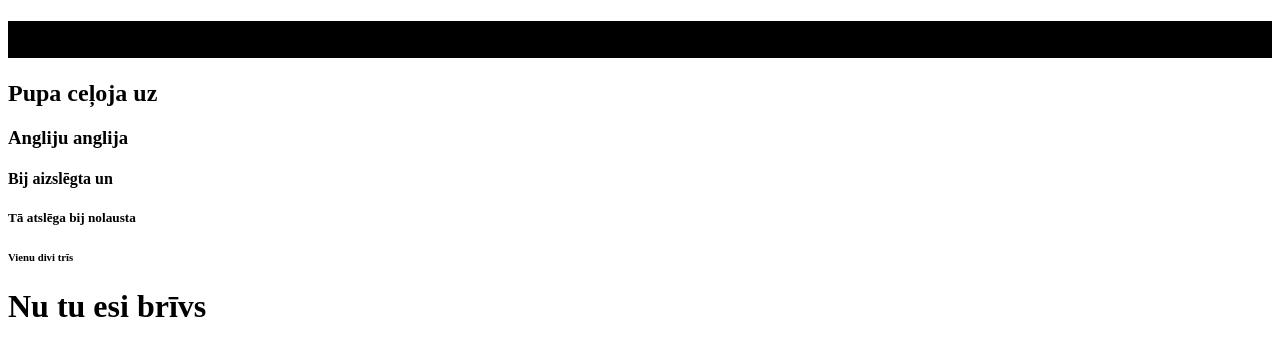
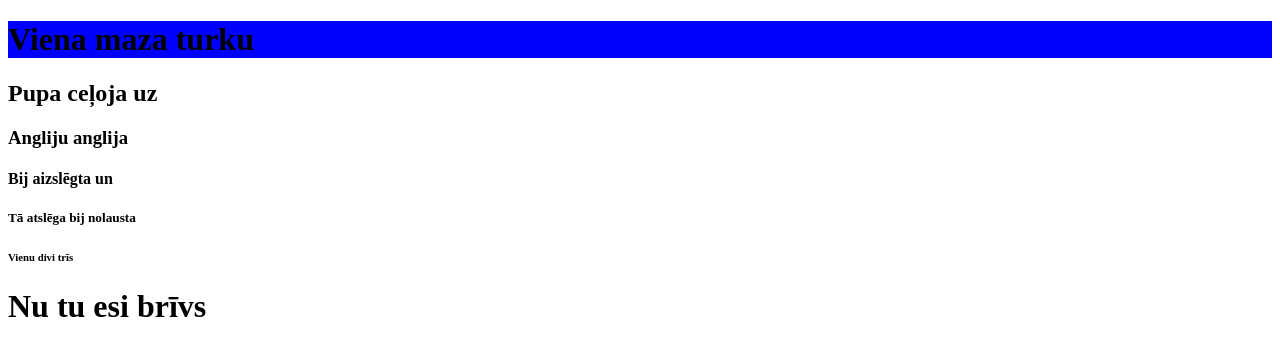
Before and after one commit to WarDyzi/w3bpage_llll, a plain HTML site: page index.html in a window 1280 px wide. Drawn offline with Linux system fonts and the light colour scheme.

Commit message:
Update index.html

```diff
--- a/index.html
+++ b/index.html
@@ -6,7 +6,7 @@
 
 <body>
 
-<h1><h1 style="background-color:black;">Viena maza turku</h1>
+<h1 style="background-color:blue;">Viena maza turku</h1>
 <h2>Pupa ceļoja uz</h2>
 <h3>Angliju anglija</h3>
 <h4>Bij aizslēgta un</h4>
```
